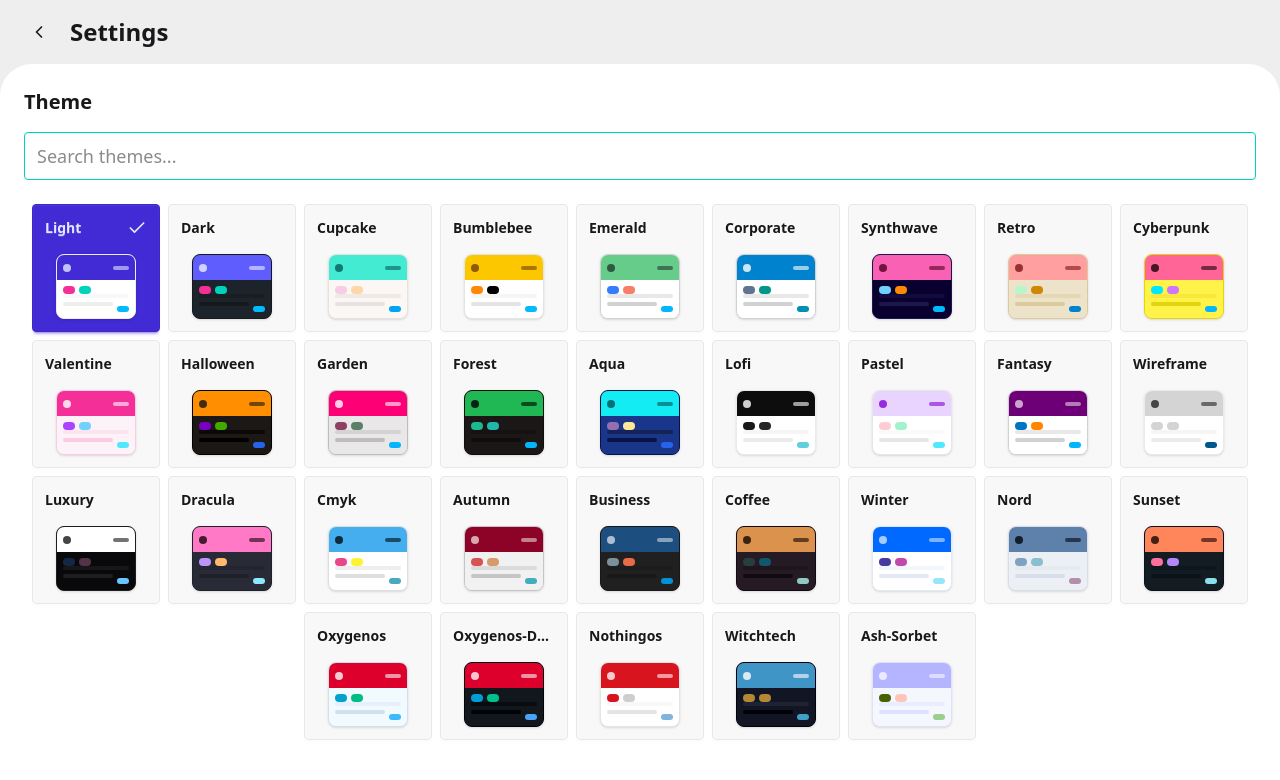
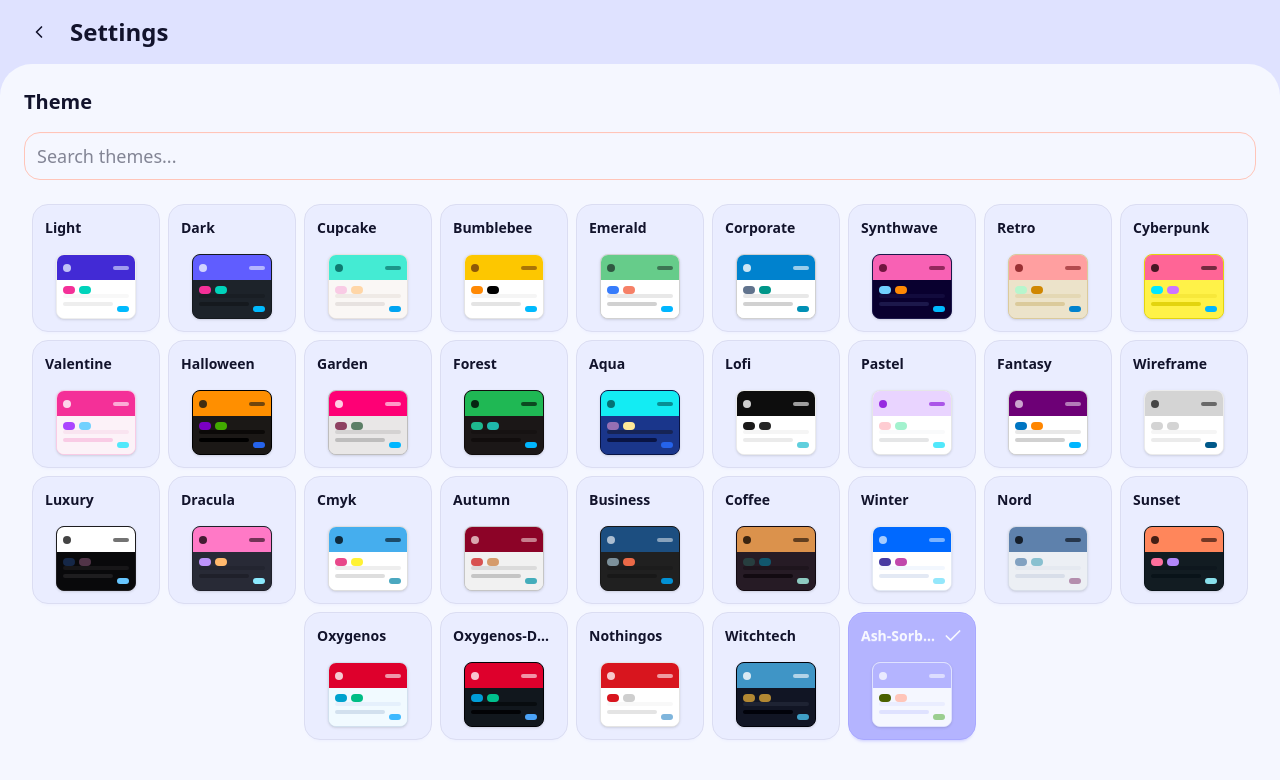
Before and after one commit to majicmaj/todo, a React (Vite) app: page /settings in a window 1280 px wide. Shown: the top 780 px of the page. Built offline with nearby package versions, Linux system fonts and the light colour scheme.

Commit message:
feat: update default theme to 'ash-sorbet' in ThemeProvider

```diff
--- a/package.json
+++ b/package.json
@@ -4,7 +4,7 @@
   "version": "0.0.0",
   "type": "module",
   "scripts": {
-    "dev": "vite",
+    "dev": "vite --host",
     "build": "tsc -b && vite build",
     "lint": "eslint .",
     "preview": "vite preview"
--- a/src/index.css
+++ b/src/index.css
@@ -277,7 +277,7 @@
   --color-warning-content: oklch(20% 0.05 80);
 
   /* error: vivid blood orange */
-  --color-error: oklch(85% 0.35 28);
+  --color-error: oklch(85% 0.3 28);
   --color-error-content: oklch(98% 0 28);
 
   /* playful, rounded corners */
--- a/src/providers/themeProvider.tsx
+++ b/src/providers/themeProvider.tsx
@@ -60,7 +60,7 @@
 
 function ThemeProvider({
   children,
-  defaultTheme = 'light',
+  defaultTheme = 'ash-sorbet',
   storageKey = 'vite-ui-theme',
   ...props
 }: ThemeProviderProps) {
```
